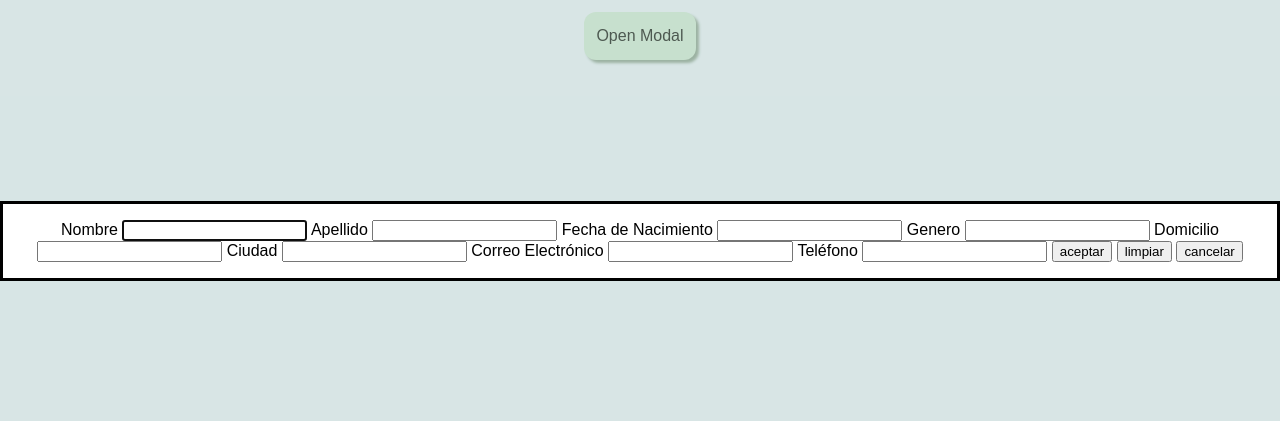
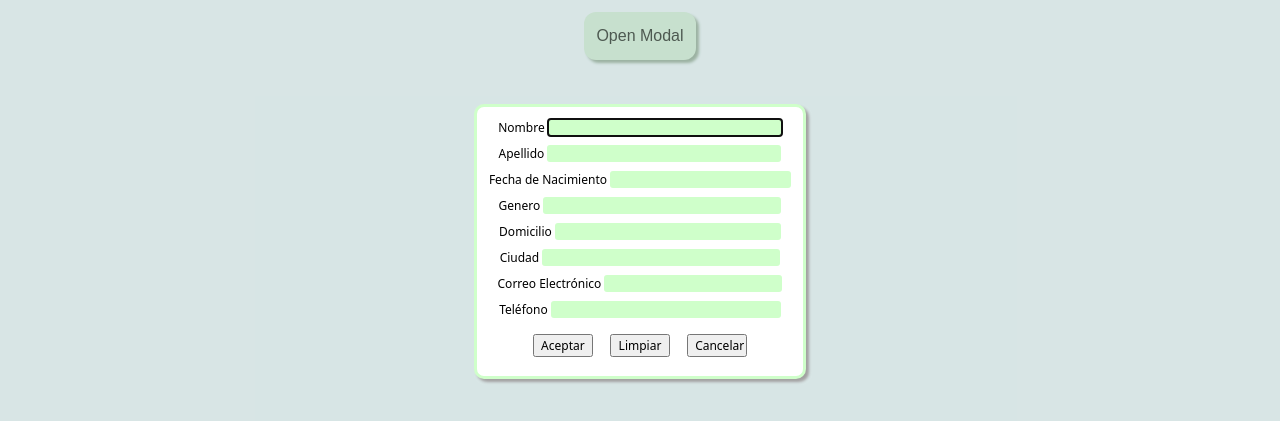
Before and after one commit to Gastonfauret/Introduccion-a-la-programacion-Ejercicios, a plain HTML site: page Create and Modify an API/index.html in a window 1280 px wide. Both pictures are taken after a click on the button "Open Modal". Shown: the part 159-580 px from the top of the page. Drawn offline with Linux system fonts and the light colour scheme.

Commit message:
Modal CSS Style Done

```diff
--- a/Create and Modify an API/funcionalidades.js
+++ b/Create and Modify an API/funcionalidades.js
@@ -1,5 +1,20 @@
 const openModal = document.querySelector('#open-modal');
+
+const name = document.querySelector('#name');
+const lastName = document.querySelector('#lastName');
+const birth = document.querySelector('#birth');
+const gender = document.querySelector('#gender');
+const address = document.querySelector('#address');
+const city = document.querySelector('#city');
+const email = document.querySelector('#email');
+const phone = document.querySelector('#phone');
+
+const btnSubmit = document.querySelector('#btn-submit')
 
 openModal.addEventListener('click', () => {
     console.log('Boton Modal Anda Perfecto');
 })
+
+btnSubmit.addEventListener('click', () => {
+    console.log('Boton Submit Anda Perfecto');
+})
--- a/Create and Modify an API/index.html
+++ b/Create and Modify an API/index.html
@@ -27,34 +27,37 @@
         <form action="" method="dialog" id="form">
 
             <label for="name">Nombre
-                <input type="text" id="" name="name" required />
+                <input class="input-style" type="text" id="name" name="name" required />
             </label>
             <label for="lastName">Apellido
-                <input type="text" id="" name="lastName" required />
+                <input class="input-style" type="text" id="lastName" name="lastName" required />
             </label>
             <label for="birth">Fecha de Nacimiento
-                <input type="text" id="" name="birth" required />
+                <input class="input-style" type="text" id="birth" name="birth" required />
             </label>
             <label for="gender">Genero
-                <input type="text" id="" name="gender" required />
+                <input class="input-style" type="text" id="gender" name="gender" required />
             </label>
             <label for="address">Domicilio
-                <input type="text" id="" name="address" required />
+                <input class="input-style" type="text" id="address" name="address" required />
             </label>
             <label for="city">Ciudad
-                <input type="text" id="" name="city" required />
+                <input class="input-style" type="text" id="city" name="city" required />
             </label>
             <label for="email">Correo Electrónico
-                <input type="email" id="email" name="email" required />
+                <input class="input-style" type="email" id="email" name="email" required />
             </label>
             <label for="phone">Teléfono
-                <input type="tel" id="phone" name="phone" required
+                <input class="input-style" type="tel" id="phone" name="phone" required
                     pattern="^(?:(?:00)?549?)?0?(?:11|[2368]\d)(?:(?=\d{0,2}15)\d{2})??\d{8}$" />
             </label>
 
-            <input type="submit" value="aceptar" />
-            <input type="reset" value="limpiar" />
-            <input type="button" value="cancelar" id="close-modal" />
+            <div class="btn-div">
+                <input class="btn-style" id="btn-submit" type="submit" value="Aceptar" />
+                <input class="btn-style" type="reset" value="Limpiar" />
+                <input class="btn-style" type="button" value="Cancelar" id="close-modal" />
+            </div>
+
         </form>
     </dialog>
 </body>
--- a/Create and Modify an API/style.css
+++ b/Create and Modify an API/style.css
@@ -19,3 +19,57 @@ body {
     border: 0px;
     box-shadow: 3px 3px 3px #adc6b4;
 }
+
+#form {
+    display: flex;
+    flex-direction: column;
+    gap: 9px;
+    border-radius: 10px;
+}
+
+dialog:modal {
+    display: flex;
+    flex-direction: column;
+    font-size: 12px;
+    border-radius: 10px;
+    border-color: #cfffca;
+    box-shadow: 3px 3px 3px #a2a0a1;
+    font-family: system-ui, -apple-system, BlinkMacSystemFont, 'Segoe UI', Roboto, Oxygen, Ubuntu, Cantarell, 'Open Sans', 'Helvetica Neue', sans-serif;
+}
+
+.input-style {
+    border: none;
+    background-color: #cfffca;
+    border-radius: 3px;
+}
+
+#name, #lastName  {
+    width: 230px;
+}
+
+#gender {
+    width: 234px;
+}
+
+#address {
+    width: 222px;
+}
+
+#city {
+    width: 234px;
+}
+
+#email {
+    width: 174px;
+}
+
+#phone {
+    width: 226px;
+}
+
+.btn-style {
+    width: 5em;
+    margin: 7px;
+    font-size: 12px;
+    font-family: system-ui, -apple-system, BlinkMacSystemFont, 'Segoe UI', Roboto, Oxygen, Ubuntu, Cantarell, 'Open Sans', 'Helvetica Neue', sans-serif;
+}
```
